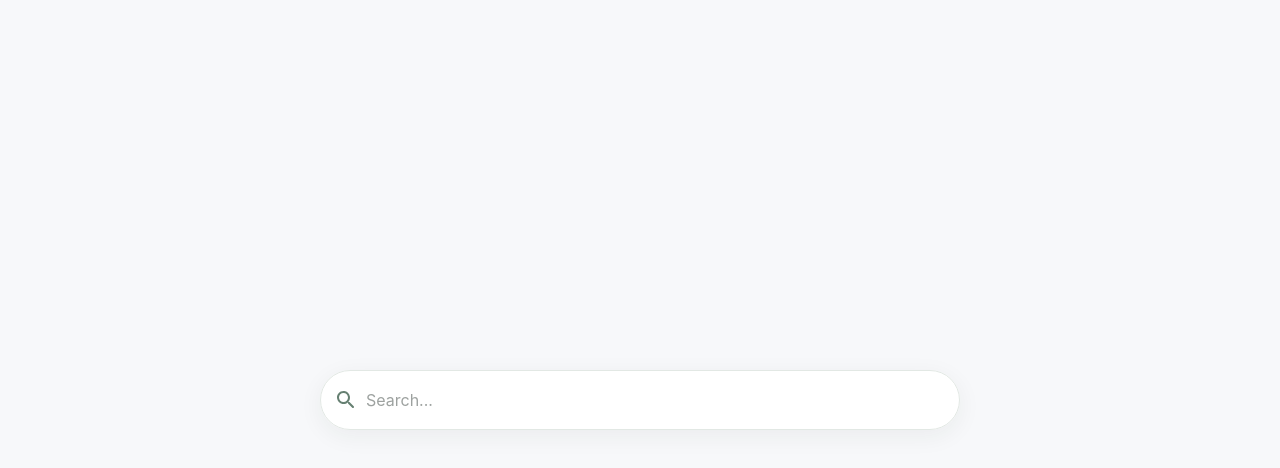
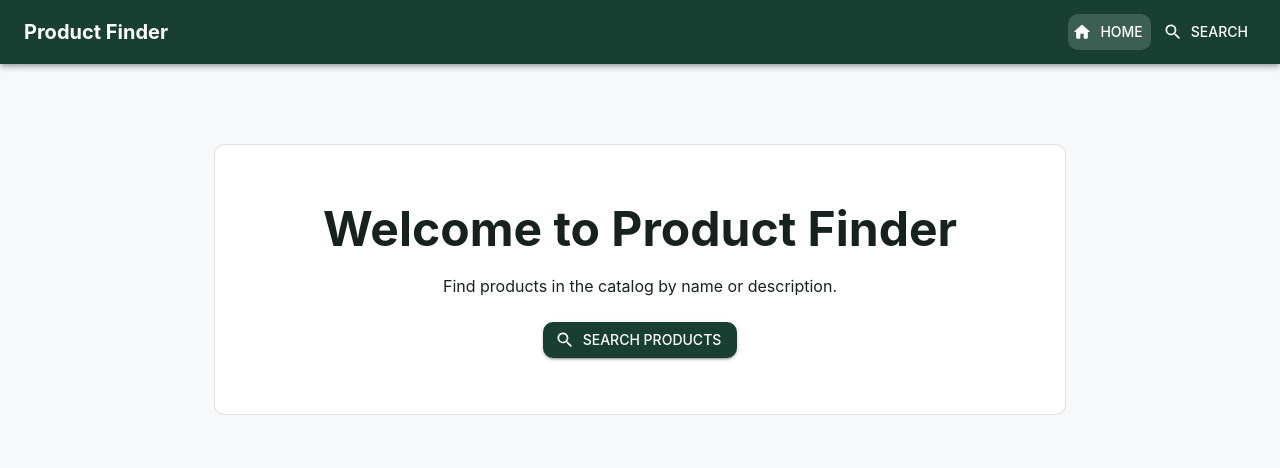
Before and after one commit to sabatinim/fe_architecture, a React (Vite) app: page / in a window 1280 px wide. Shown: the top 468 px of the page. Built offline with nearby package versions, Linux system fonts and the light colour scheme.

Commit message:
feat: add routing and layout for Product Finder, enhance search functionality with query handling

```diff
--- a/package.json
+++ b/package.json
@@ -25,6 +25,7 @@
     "@mui/icons-material": "^9.5.0",
     "@mui/material": "^9.5.0",
     "react": "^19.3.1",
-    "react-dom": "^19.3.1"
+    "react-dom": "^19.3.1",
+    "react-router-dom": "^7.18.5"
   }
 }
--- a/src/main.tsx
+++ b/src/main.tsx
@@ -1,13 +1,25 @@
 import { StrictMode } from "react";
 import { createRoot } from "react-dom/client";
+import HomeRounded from "@mui/icons-material/HomeRounded";
+import SearchRounded from "@mui/icons-material/SearchRounded";
+import { AppBar, Box, Button, Container, Paper, Toolbar, Typography } from "@mui/material";
 import CssBaseline from "@mui/material/CssBaseline";
 import { ThemeProvider, createTheme } from "@mui/material/styles";
+import {
+  BrowserRouter,
+  Link,
+  Navigate,
+  NavLink,
+  Outlet,
+  Route,
+  Routes,
+  useLocation,
+} from "react-router-dom";
 import SearchInput from "./search/infrastructure/ui/searchInput.js";
 import { createSearch } from "./search/factory.js";
 
 const rootElement = document.getElementById("root");
 const search = createSearch();
-
 
 const theme = createTheme({
   palette: {
@@ -21,11 +33,89 @@ const theme = createTheme({
   shape: { borderRadius: 10 },
 });
 
+function AppLayout() {
+  const { pathname } = useLocation();
+
+  return (
+    <Box sx={{ minHeight: "100vh" }}>
+      <AppBar position="static" color="primary" component="nav" aria-label="Main navigation">
+        <Toolbar sx={{ gap: 1 }}>
+          <Typography variant="h6" component="div" sx={{ flexGrow: 1, fontWeight: 700 }}>
+            Product Finder
+          </Typography>
+          <Button
+            component={NavLink}
+            to="/"
+            end
+            color="inherit"
+            startIcon={<HomeRounded />}
+            className={pathname === "/" ? "active" : undefined}
+            sx={{ "&.active": { bgcolor: "rgba(255, 255, 255, 0.16)" } }}
+          >
+            Home
+          </Button>
+          <Button
+            component={NavLink}
+            to="/search"
+            color="inherit"
+            startIcon={<SearchRounded />}
+            className={pathname === "/search" ? "active" : undefined}
+            sx={{ "&.active": { bgcolor: "rgba(255, 255, 255, 0.16)" } }}
+          >
+            Search
+          </Button>
+        </Toolbar>
+      </AppBar>
+
+      <Outlet />
+    </Box>
+  );
+}
+
+function HomePage() {
+  return (
+    <Container maxWidth="md" sx={{ py: { xs: 6, sm: 10 } }}>
+      <Paper
+        elevation={0}
+        sx={{
+          p: { xs: 4, sm: 7 },
+          border: "1px solid",
+          borderColor: "divider",
+          textAlign: "center",
+        }}
+      >
+        <Typography variant="h3" component="h1" gutterBottom sx={{ fontWeight: 700 }}>
+          Welcome to Product Finder
+        </Typography>
+        <Typography color="text.secondary" sx={{ mb: 3 }}>
+          Find products in the catalog by name or description.
+        </Typography>
+        <Button
+          component={Link}
+          to="/search"
+          variant="contained"
+          startIcon={<SearchRounded />}
+        >
+          Search products
+        </Button>
+      </Paper>
+    </Container>
+  );
+}
+
 createRoot(rootElement!).render(
   <StrictMode>
     <ThemeProvider theme={theme}>
       <CssBaseline />
-      <SearchInput search={search} />
+      <BrowserRouter>
+        <Routes>
+          <Route path="/" element={<AppLayout />}>
+            <Route index element={<HomePage />} />
+            <Route path="search" element={<SearchInput search={search} />} />
+            <Route path="*" element={<Navigate to="/" replace />} />
+          </Route>
+        </Routes>
+      </BrowserRouter>
     </ThemeProvider>
   </StrictMode>,
 );
--- a/src/search/infrastructure/ui/searchInput.tsx
+++ b/src/search/infrastructure/ui/searchInput.tsx
@@ -1,21 +1,11 @@
-import { useEffect, useRef, useState, type ChangeEvent } from "react";
+import { useEffect, useState, type ChangeEvent } from "react";
 import SearchRounded from "@mui/icons-material/SearchRounded";
 import {
-  Alert,
   Box,
   CircularProgress,
   InputAdornment,
-  Paper,
-  Table,
-  TableBody,
-  TableCell,
-  TableContainer,
-  TableHead,
-  TableRow,
   TextField,
-  Typography,
 } from "@mui/material";
-import { Products } from "../../domain/productSearchRepository.js";
 import type { Search } from "../../service/search.js";
 import SearchResults from "./searchResults.js";
 
@@ -51,14 +41,25 @@ export default function SearchInput({ search }: SearchInputProps) {
         display: "flex",
         flexDirection: "column",
         alignItems: "center",
-        justifyContent: "center",
-        minHeight: "100vh",
+        justifyContent: "flex-start",
         bgcolor: "#f7f8fa",
         px: 2,
-        py: 6,
+        pb: 6,
       }}
     >
-      <Box sx={{ width: "100%", maxWidth: 900, display: "flex", flexDirection: "column", gap: 3 }}>
+      <Box
+        sx={{
+          position: "sticky",
+          top: 0,
+          zIndex: (theme) => theme.zIndex.appBar,
+          width: "100%",
+          display: "flex",
+          justifyContent: "center",
+          bgcolor: "#f7f8fa",
+          pt: 3,
+          pb: 2,
+        }}
+      >
         <TextField
           fullWidth
           value={query}
@@ -101,7 +102,9 @@ export default function SearchInput({ search }: SearchInputProps) {
             },
           }}
         />
-        <SearchResults search={search} />
+      </Box>
+      <Box sx={{ width: "100%", maxWidth: 900 }}>
+        <SearchResults search={search} query={query} />
       </Box>
     </Box>
   );
--- a/src/search/infrastructure/ui/searchResults.tsx
+++ b/src/search/infrastructure/ui/searchResults.tsx
@@ -16,35 +16,51 @@ import { useSubscription } from "../../../shared/useSubscription.js";
 
 interface SearchResultsProps {
     search: Search;
+    query: string;
 }
 
 type SearchResultsState =
     | { status: "idle" }
-    | { status: "empty" }
-    | { status: "success"; results: Products }
-    | { status: "error"; message: string };
+    | { status: "empty"; query: string }
+    | { status: "success"; query: string; results: Products }
+    | { status: "error"; query: string; message: string };
 
-export default function SearchResults({ search }: SearchResultsProps) {
+export default function SearchResults({ search, query }: SearchResultsProps) {
     const [state, setState] = useState<SearchResultsState>({ status: "idle" });
+
+    useEffect(() => {
+        setState({ status: "idle" });
+    }, [query]);
 
     useSubscription(() => {
         return search.subscribe("searchExecuted", (event) => {
+            if (event.query !== query) {
+                return;
+            }
+
             const products: Products = event.results;
 
             setState(products.isEmpty()
-                ? { status: "empty" }
-                : { status: "success", results: event.results });
+                ? { status: "empty", query }
+                : { status: "success", query, results: event.results });
         });
-    }, [search]);
+    }, [search, query]);
 
     useSubscription(() => {
         return search.subscribe("searchFailed", (event) => {
-            setState({ status: "error", message: event.error.message });
+            if (event.query === query) {
+                setState({ status: "error", query, message: event.error.message });
+            }
         });
-    }, [search]);
+    }, [search, query]);
 
     let content: ReactNode;
-    switch (state.status) {
+    const visibleState =
+        state.status !== "idle" && state.query !== query
+            ? { status: "idle" as const }
+            : state;
+
+    switch (visibleState.status) {
         case "idle":
             content = null;
             break;
@@ -71,7 +87,7 @@ export default function SearchResults({ search }: SearchResultsProps) {
                             </TableRow>
                         </TableHead>
                         <TableBody>
-                            {state.results.items.map((product) => (
+                            {visibleState.results.items.map((product) => (
                                 <TableRow key={product.id}>
                                     <TableCell>{product.id}</TableCell>
                                     <TableCell>{product.name}</TableCell>
@@ -87,7 +103,7 @@ export default function SearchResults({ search }: SearchResultsProps) {
         case "error":
             content = (
                 <Alert severity="error" role="alert">
-                    {state.message}
+                    {visibleState.message}
                 </Alert>
             );
             break;
```
Also changed, not shown: 2 other files (tests, documents, lock files or other folders).
